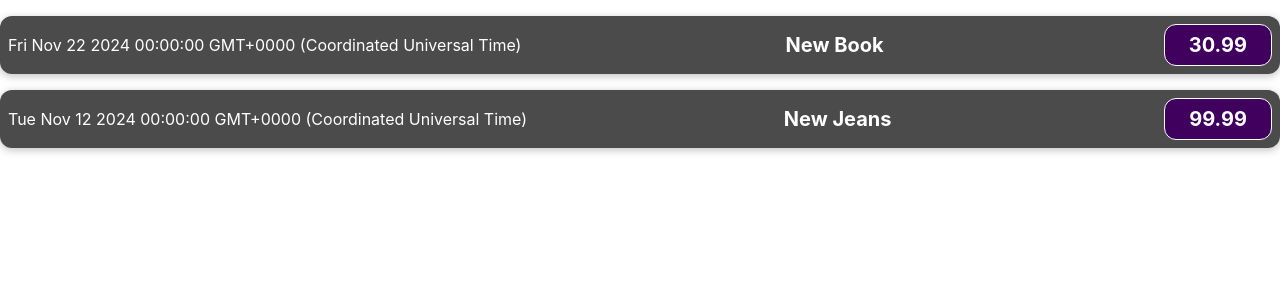
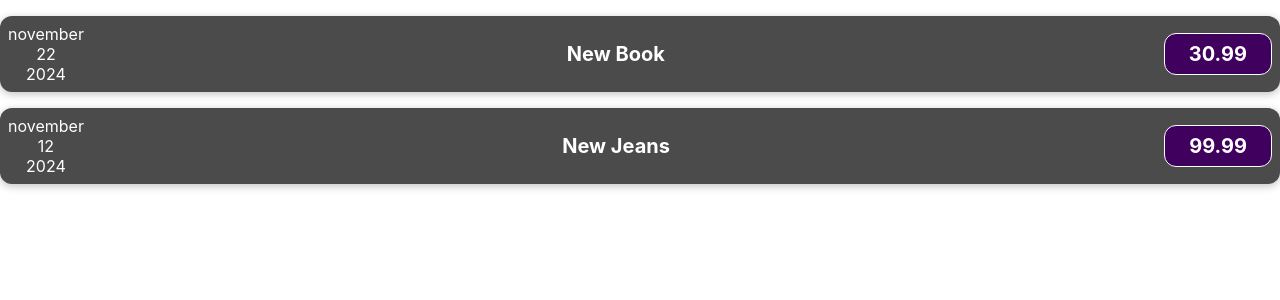
Before and after one commit to RaunoValk/expenses, a React (Create React App) app: page / in a window 1280 px wide. Shown: the top 300 px of the page. Built offline with nearby package versions, Linux system fonts and the light colour scheme.

Commit message:
Utilizing props and arrays

```diff
--- /dev/null
+++ b/src/components/ExpenseDate.js
@@ -0,0 +1,16 @@
+import './ExpenseItem.css'
+
+const ExpenseDate = (props) => {
+    const month = props.date.toLocaleString('et-EE',{month: 'long'})
+    const day = props.date.toLocaleString('et-EE',{day: '2-digit'})
+    const year = props.date.getFullYear()
+
+    return(
+            <div>
+                <div>{month}</div>
+                <div>{day}</div>
+                <div>{year}</div>
+            </div>
+        )
+    }
+export default ExpenseDate;
--- a/src/components/ExpenseItem.js
+++ b/src/components/ExpenseItem.js
@@ -1,14 +1,12 @@
 import './ExpenseItem.css'
+import ExpenseDate from './ExpenseDate';
 
 const ExpenseItem = (props) => {
 
-    console.log(props)
-    console.log(props.dataname)
-
     return(
         <div className='expense-item'>
-            <div>{props.dataname.date.toString()}</div>
-                <div className='expense-item__description'>
+            <ExpenseDate date={props.dataname.date}/>
+            <div className='expense-item__description'>
                 <h2>{props.dataname.title}</h2>
                 <div className='expense-item__price '>{props.dataname.price}</div>
             </div>
```
